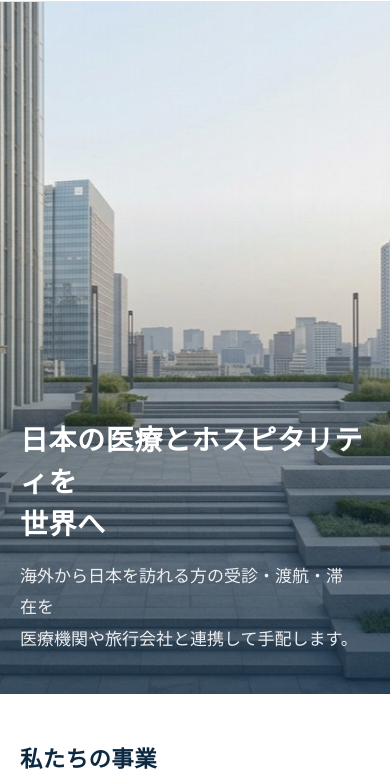
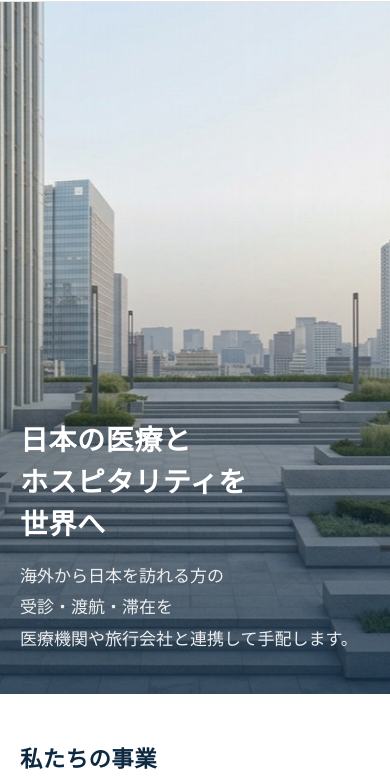
Before and after one commit to zendia0602/zendia-corporate, a plain HTML site: page index.html in a window 390 px wide. Shown: the part 65-844 px from the top of the page. Drawn offline with Linux system fonts and the light colour scheme.

Commit message:
Lighten hospitality.jpg and fix mid-word breaks in the JA hero on phones
- Re-encode images/hospitality.jpg as JPEG q90 at the same 1408x768
  (872 KB -> 329 KB); no HTML change
- JA top hero: wrap "ホスピタリティを", "受診・渡航・滞在を" and
  "連携して手配します。" in the existing .nowrap utility so narrow
  screens break between phrases; wording and wide layouts unchanged

Co-Authored-By: Claude Opus 5.5 <noreply@anthropic.com>

```diff
--- a/index.html
+++ b/index.html
@@ -74,9 +74,9 @@
     </div>
     <div class="hero-scrim"></div>
     <div class="hero-content">
-      <h1 class="hero-title reveal">日本の医療とホスピタリティを<br>世界へ</h1>
+      <h1 class="hero-title reveal">日本の医療と<span class="nowrap">ホスピタリティを</span><br>世界へ</h1>
       <p class="hero-lead reveal reveal-delay-1">
-        海外から日本を訪れる方の受診・渡航・滞在を<br>医療機関や旅行会社と連携して手配します。
+        海外から日本を訪れる方の<span class="nowrap">受診・渡航・滞在を</span><br>医療機関や旅行会社と<span class="nowrap">連携して手配します。</span>
       </p>
     </div>
   </section>
```
Also changed, not shown: images/hospitality.jpg.
